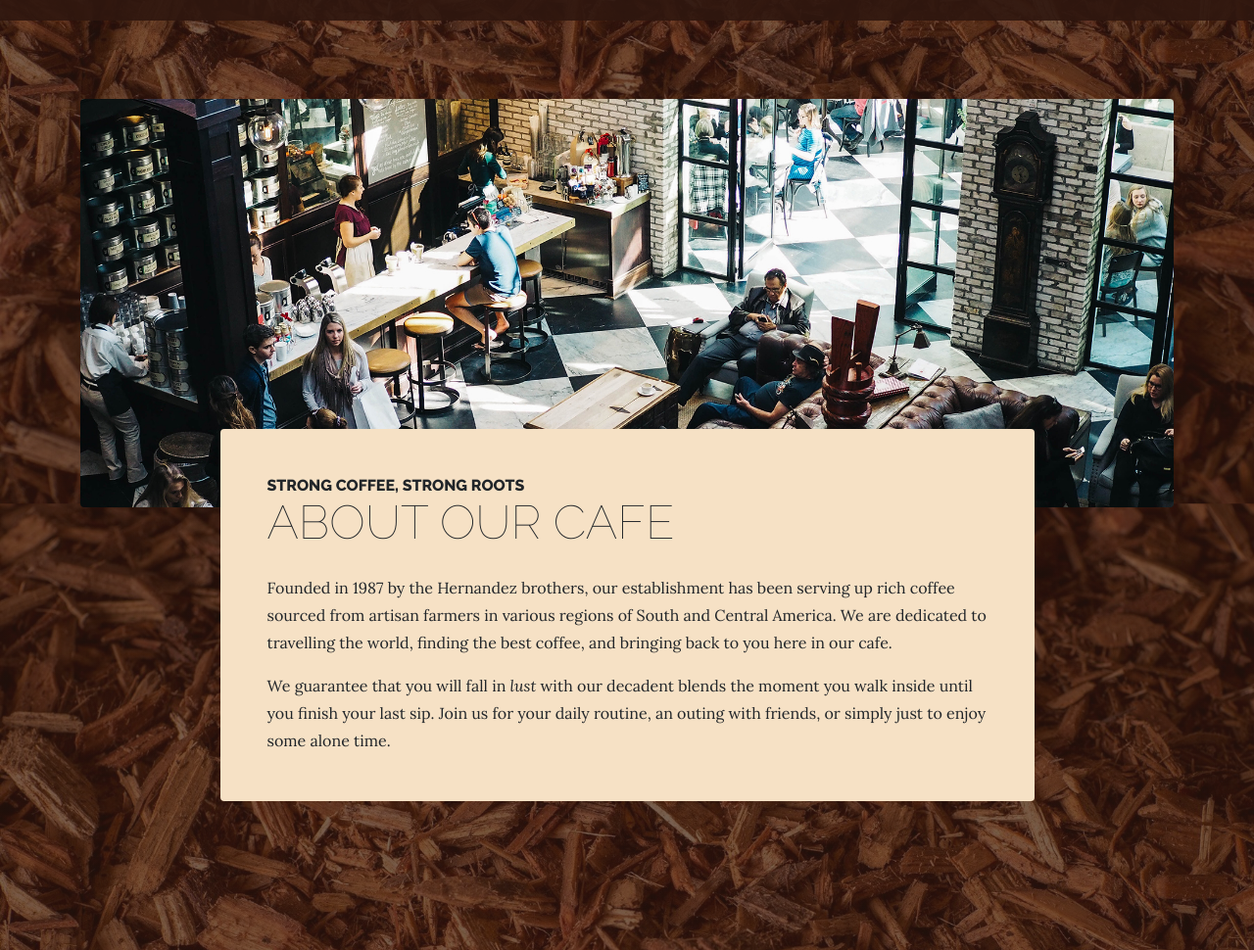
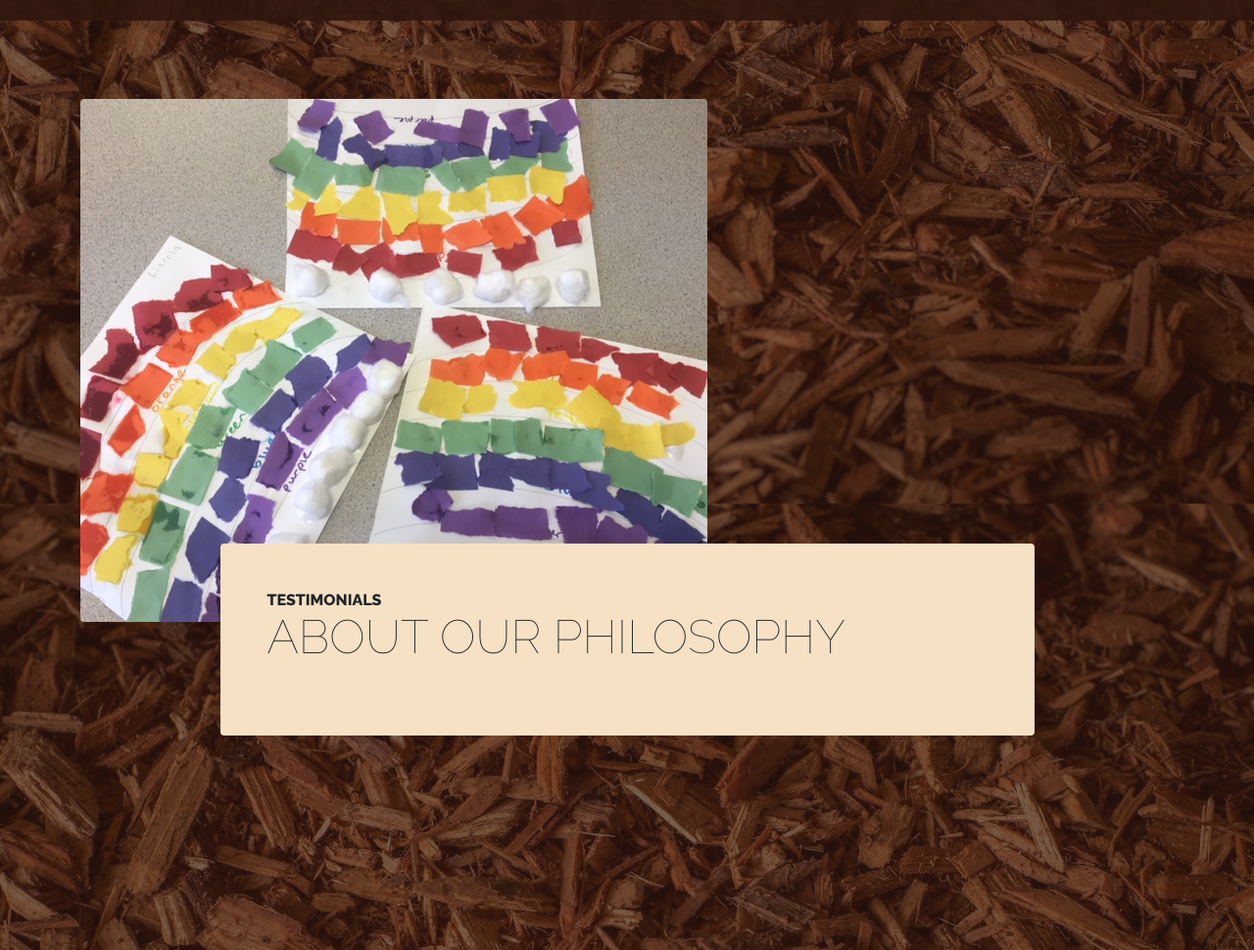
Before and after one commit to 5u54n/Elmwood, a plain HTML site: page testims.html in a window 1280 px wide. Shown: the part 339-1309 px from the top of the page at 98% size. Drawn offline with nearby package versions, Linux system fonts and the light colour scheme.

Commit message:
updated testims page

```diff
--- a/testims.html
+++ b/testims.html
@@ -45,21 +45,18 @@
 
         <section class="page-section about-heading">
             <div class="container">
-                <img class="img-fluid rounded about-heading-img mb-3 mb-lg-0" src="assets/img/about.jpg" alt="..." />
+                <img class="img-fluid rounded about-heading-img mb-3 mb-lg-0" src="assets/OCimg/IMG_7678.jpg" alt="..." />
                 <div class="about-heading-content">
                     <div class="row">
                         <div class="col-xl-9 col-lg-10 mx-auto">
                             <div class="bg-faded rounded p-5">
                                 <h2 class="section-heading mb-4">
-                                    <span class="section-heading-upper">Strong Coffee, Strong Roots</span>
-                                    <span class="section-heading-lower">About Our Cafe</span>
+                                    <span class="section-heading-upper">Testimonials</span>
+                                    <span class="section-heading-lower">About Our Philosophy</span>
                                 </h2>
-                                <p>Founded in 1987 by the Hernandez brothers, our establishment has been serving up rich coffee sourced from artisan farmers in various regions of South and Central America. We are dedicated to travelling the world, finding the best coffee, and bringing back to you here in our cafe.</p>
+                                <p></p>
                                 <p class="mb-0">
-                                    We guarantee that you will fall in
-                                    <em>lust</em>
-                                    with our decadent blends the moment you walk inside until you finish your last sip. Join us for your daily routine, an outing with friends, or simply just to enjoy some alone time.
-                                </p>
+                                    </p>
                             </div>
                         </div>
                     </div>
```
